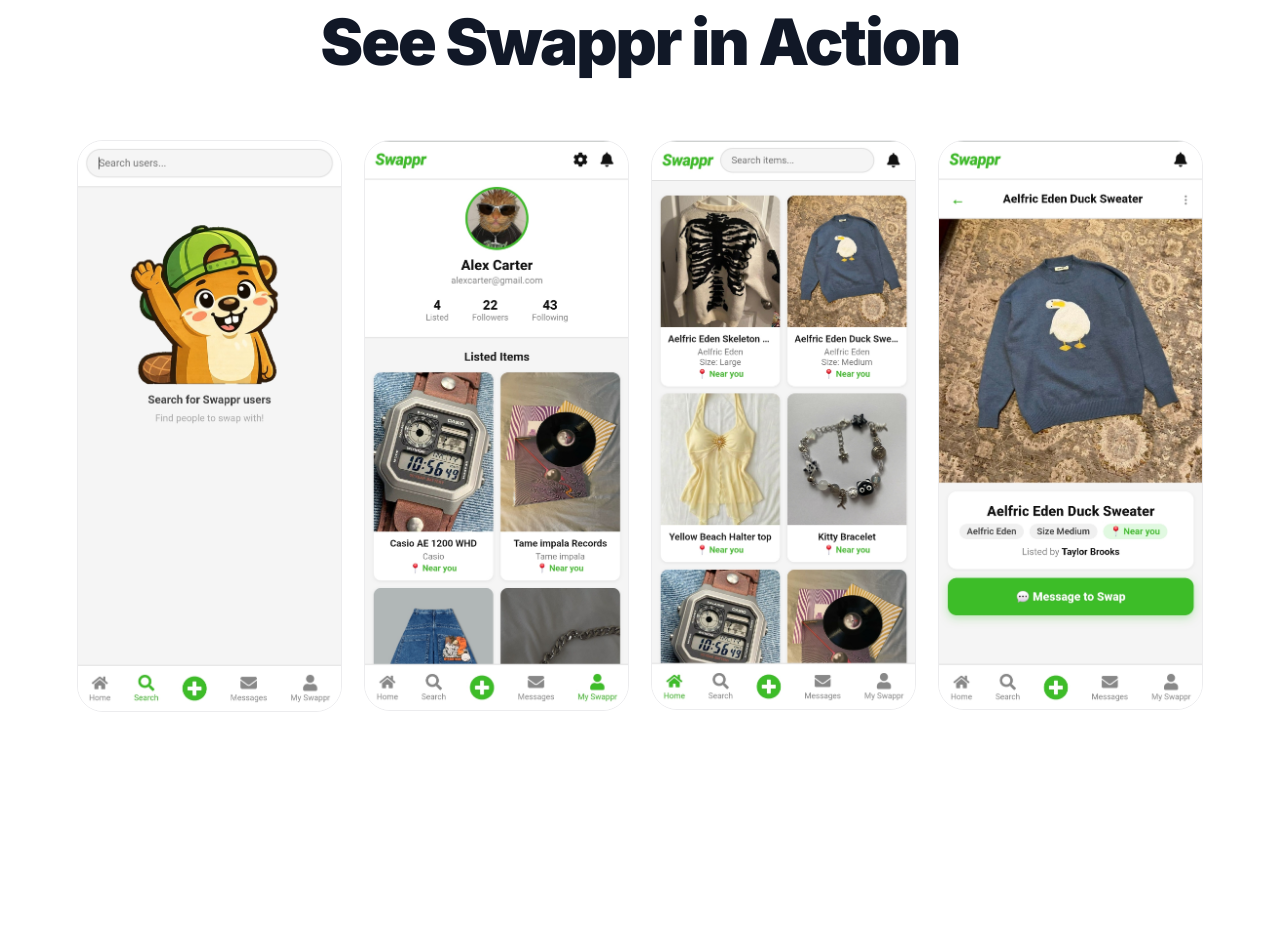
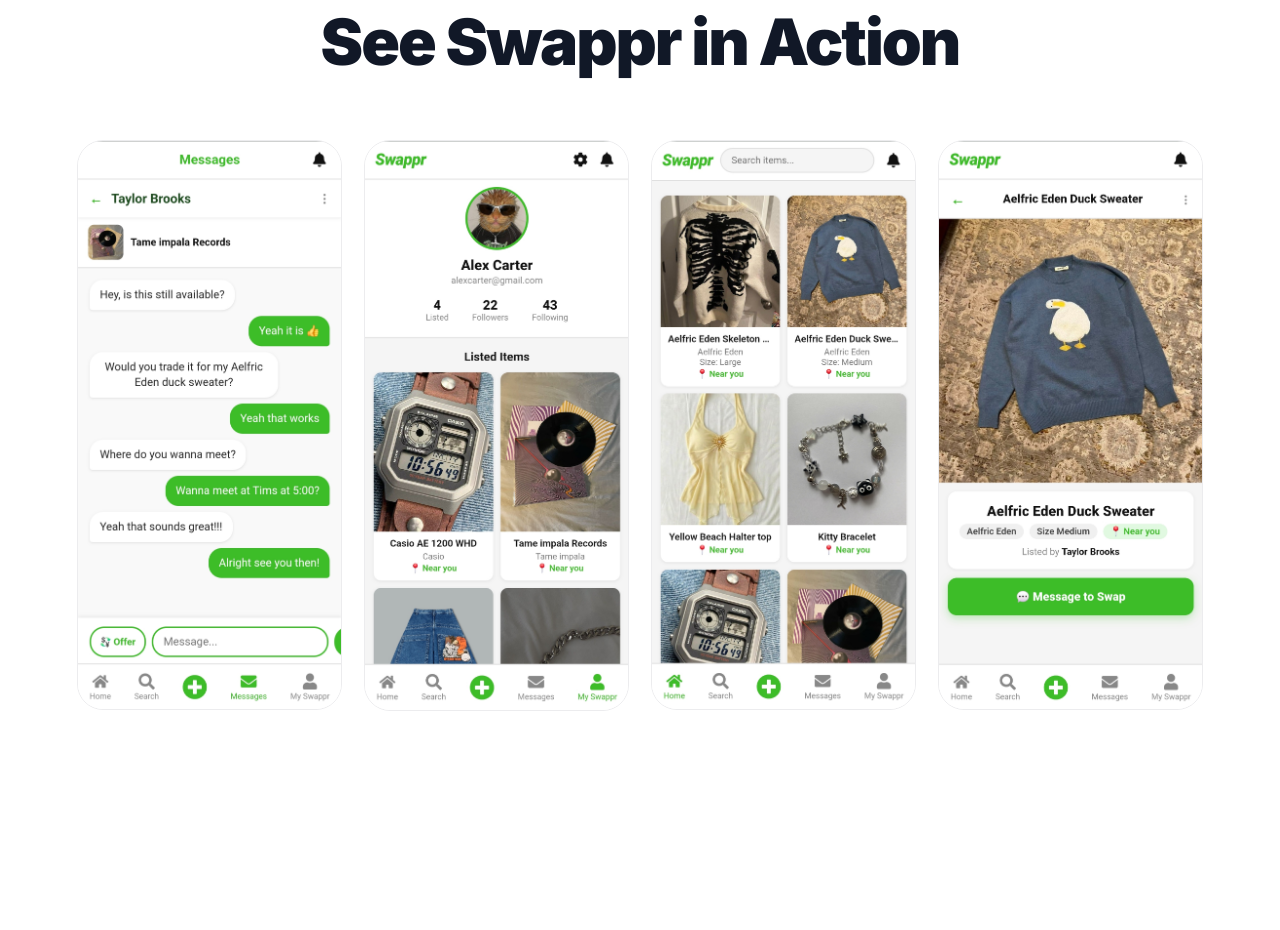
Before and after one commit to goodafternoonbruv/goodafternoonbruv.github.io, a plain HTML site: page index.html in a window 1280 px wide. Shown: the part 1678-2608 px from the top of the page. Drawn offline with Linux system fonts and the light colour scheme.

Commit message:
Slight Change
changed screenshots

```diff
--- a/index.html
+++ b/index.html
@@ -108,7 +108,7 @@
     <div class="gallery-grid">
 
       <img
-        src="users.jpg"
+        src="chat.jpg"
         alt="placeholder"
       />
 
```
Also changed, not shown: chat.jpg (added).
